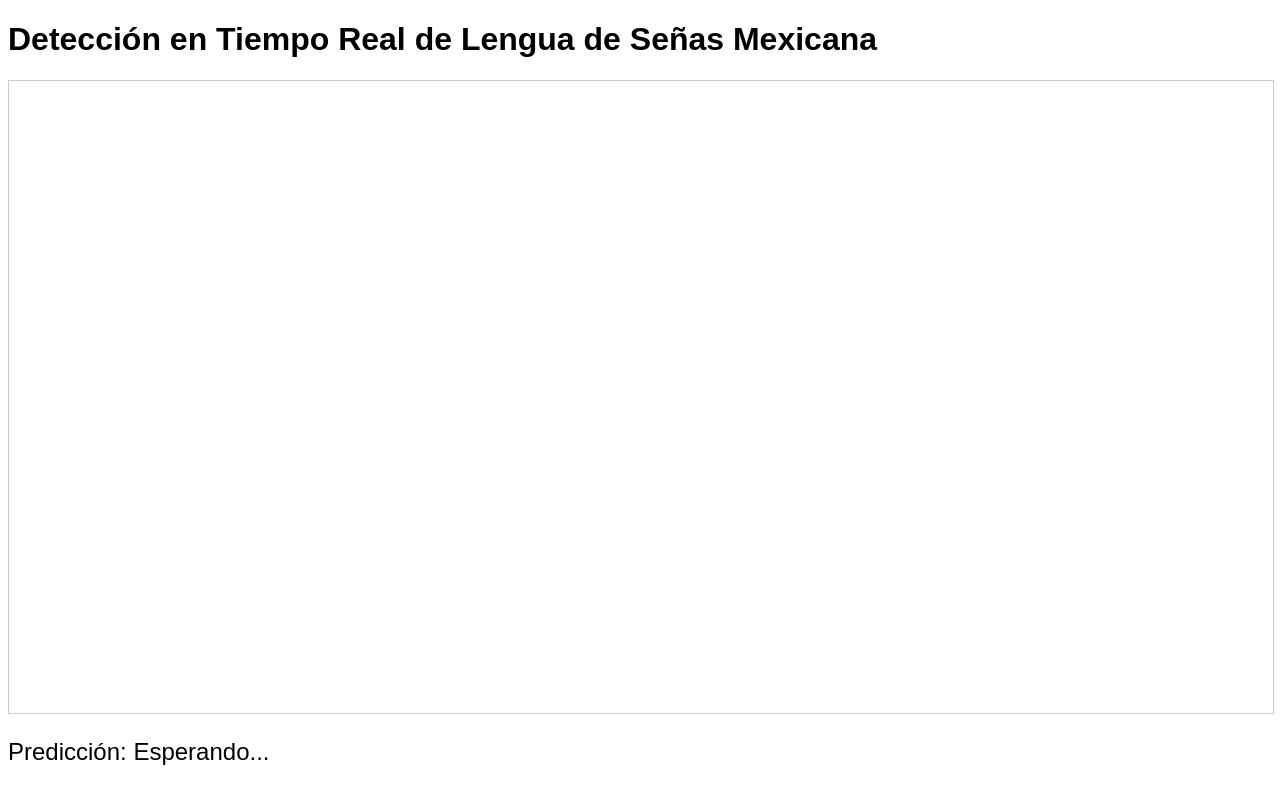
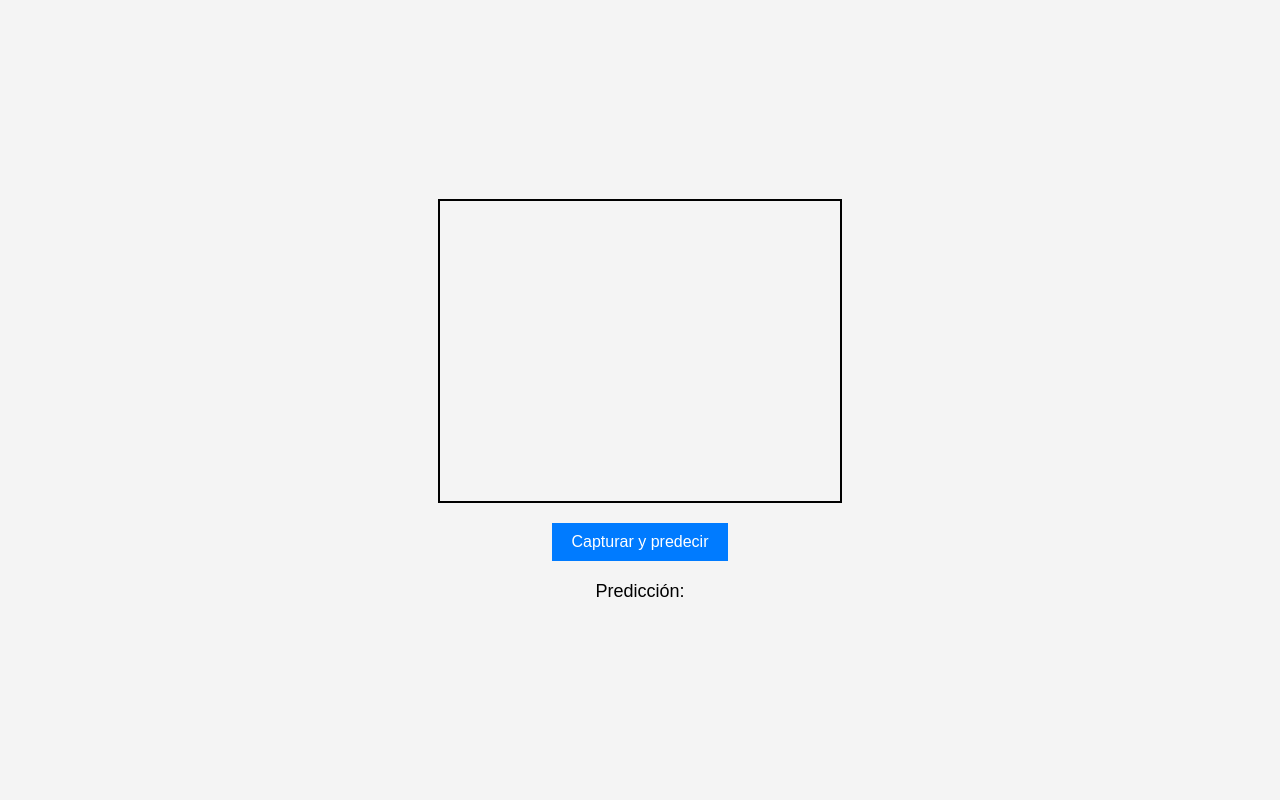
Before and after one commit to BaHe-09/Enlaza-Web, a Flask app: page / in a window 1280 px wide. Run offline with Flask 3, Linux system fonts and the light colour scheme.

Commit message:
Update index.html

```diff
--- a/Backend/templates/index.html
+++ b/Backend/templates/index.html
@@ -1,59 +1,101 @@
+
 <!DOCTYPE html>
 <html lang="es">
 <head>
     <meta charset="UTF-8">
     <meta name="viewport" content="width=device-width, initial-scale=1.0">
-    <title>Detección de Señales LSM</title>
+    <title>Predicción LSM</title>
     <style>
-        body { font-family: Arial, sans-serif; }
-        video { width: 100%; height: auto; border: 1px solid #ccc; }
-        #prediction { margin-top: 20px; font-size: 1.5rem; }
+        /* Estilos generales */
+        body {
+            margin: 0;
+            padding: 0;
+            font-family: 'Arial', sans-serif;
+            background-color: #f4f4f4;
+            display: flex;
+            justify-content: center;
+            align-items: center;
+            height: 100vh;
+            flex-direction: column;
+        }
+
+        #video {
+            width: 400px; /* Video más pequeño */
+            height: 300px; /* Video más pequeño */
+            border: 2px solid #000;
+            margin-bottom: 20px;
+        }
+
+        button {
+            padding: 10px 20px;
+            font-size: 16px;
+            background-color: #007bff;
+            color: white;
+            border: none;
+            cursor: pointer;
+        }
+
+        button:hover {
+            background-color: #0056b3;
+        }
+
+        #predictionText {
+            font-size: 18px;
+            margin-top: 20px;
+        }
     </style>
 </head>
 <body>
-    <h1>Detección en Tiempo Real de Lengua de Señas Mexicana</h1>
-    <video id="video" autoplay></video>
-    <div id="prediction">Predicción: Esperando...</div>
+    <video id="video" autoplay></video> <!-- Video centralizado y más pequeño -->
+    <button id="captureButton">Capturar y predecir</button> <!-- Botón para capturar frame -->
+    <div id="predictionText">Predicción: </div>
 
     <script>
-        const videoElement = document.getElementById('video');
-        const predictionElement = document.getElementById('prediction');
+        const videoElement = document.getElementById("video");
+        const captureButton = document.getElementById("captureButton");
+        const predictionText = document.getElementById("predictionText");
+        let stream;
         let videoStream;
 
-        // Configuración de la cámara
         async function setupCamera() {
-            const stream = await navigator.mediaDevices.getUserMedia({ video: true });
-            videoElement.srcObject = stream;
-            videoStream = stream;
+            try {
+                videoStream = await navigator.mediaDevices.getUserMedia({
+                    video: { facingMode: "user" }
+                });
+                videoElement.srcObject = videoStream;
+            } catch (error) {
+                console.error("Error al acceder a la cámara:", error);
+            }
         }
 
-        // Enviar el frame a Flask para la predicción
-        async function sendFrame() {
-            const canvas = document.createElement('canvas');
+        async function captureFrame() {
+            // Capturar el frame del video
+            const canvas = document.createElement("canvas");
+            const ctx = canvas.getContext("2d");
             canvas.width = videoElement.videoWidth;
             canvas.height = videoElement.videoHeight;
-            const context = canvas.getContext('2d');
-            context.drawImage(videoElement, 0, 0, canvas.width, canvas.height);
+            ctx.drawImage(videoElement, 0, 0, canvas.width, canvas.height);
+            const frame = canvas.toDataURL("image/jpeg");
 
-            const imageData = canvas.toDataURL('image/jpeg'); // Convertir a base64
-
-            const response = await fetch('/predict', {
-                method: 'POST',
-                headers: { 'Content-Type': 'application/json' },
-                body: JSON.stringify({ image: imageData })
-            });
-
-            const data = await response.json();
-            predictionElement.innerText = 'Predicción: ' + data.prediction;
+            // Enviar el frame al servidor para la predicción
+            try {
+                const response = await fetch('/predict', {
+                    method: 'POST',
+                    headers: {
+                        'Content-Type': 'application/json'
+                    },
+                    body: JSON.stringify({ image: frame })
+                });
+                const data = await response.json();
+                predictionText.innerText = `Predicción: ${data.prediction}`;
+            } catch (error) {
+                console.error("Error al enviar el frame:", error);
+            }
         }
 
-        // Iniciar la cámara y predicción en intervalos
-        async function start() {
-            await setupCamera();
-            setInterval(sendFrame, 5000); // Enviar un frame por segundo
-        }
+        captureButton.addEventListener('click', captureFrame); // Capturar y predecir cuando se hace clic
 
-        start();
+        window.onload = setupCamera;  // Configurar la cámara cuando se carga la página
     </script>
 </body>
 </html>
```
